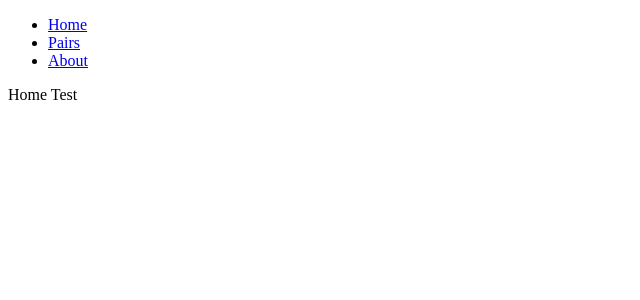
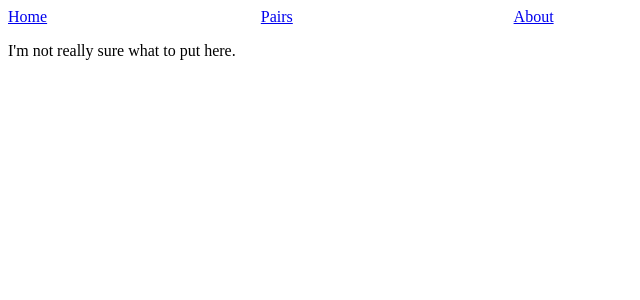
Before and after one commit to RuaridhD/Pairs_Card_Game, a React (Create React App) app in the folder client/: page / in a window 1280 px wide. Shown: the top 300 px of the page, without its empty margins (0-640 px from the left). Built offline with nearby package versions, Linux system fonts and the light colour scheme.

Commit message:
adds some css to navbar.css

```diff
--- a/client/src/components/About.js
+++ b/client/src/components/About.js
@@ -2,7 +2,8 @@ import React from 'react'
 
 const About = () => {
   return (
-    <p>About Page</p>
+    <p>Create a browser game based on an existing card or dice game. Model the game logic and then display it in the browser for a user to interact with.</p>
+
 
   ) // end of return
 } // end of About
--- a/client/src/components/Home.js
+++ b/client/src/components/Home.js
@@ -2,7 +2,7 @@ import React from 'react';
 
 const Home = () => {
   return (
-    <p>Home Test</p>
+    <p>I'm not really sure what to put here.</p>
   ) // end of return
 } // end of Home
 
--- /dev/null
+++ b/client/src/components/NavBar.css
@@ -0,0 +1,15 @@
+.NavBar {
+  width: 100%;
+  display: inline;
+  list-style-type: none;
+}
+
+li {
+  display: inline;
+  float: left;
+  width: 20%;
+}
+
+li:hover {
+  background-color: rgb(7, 99, 36);
+}
--- a/client/src/components/NavBar.js
+++ b/client/src/components/NavBar.js
@@ -1,11 +1,12 @@
 import React from 'react'
+import './NavBar.css'
 import {Link} from 'react-router-dom'
 import PairContainer from "../containers/PairContainer";
 
 const NavBar = () => {
   return(
-    <ul>
-      <li>
+    <ul className="NavBar">
+      <li >
         {<Link to="/">Home </Link>}
       </li>
       <li>
--- a/client/src/containers/PairContainer.js
+++ b/client/src/containers/PairContainer.js
@@ -1,5 +1,6 @@
 import React, {Component} from 'react'
 import PairsTable from "../components/PairsTable.js"
+
 
 class PairContainer extends Component {
 
@@ -11,10 +12,12 @@ class PairContainer extends Component {
     this.resetGame = this.resetGame.bind(this);
   }
 
+  // removed this <p>This is a pairs containers</p>
+
   render() {
     return (
       <div>
-        <p>This is a pairs containers</p>
+
       <PairsTable deck={this.state.deck} resetMethod={this.resetGame}/>
       </div>
     )
```
